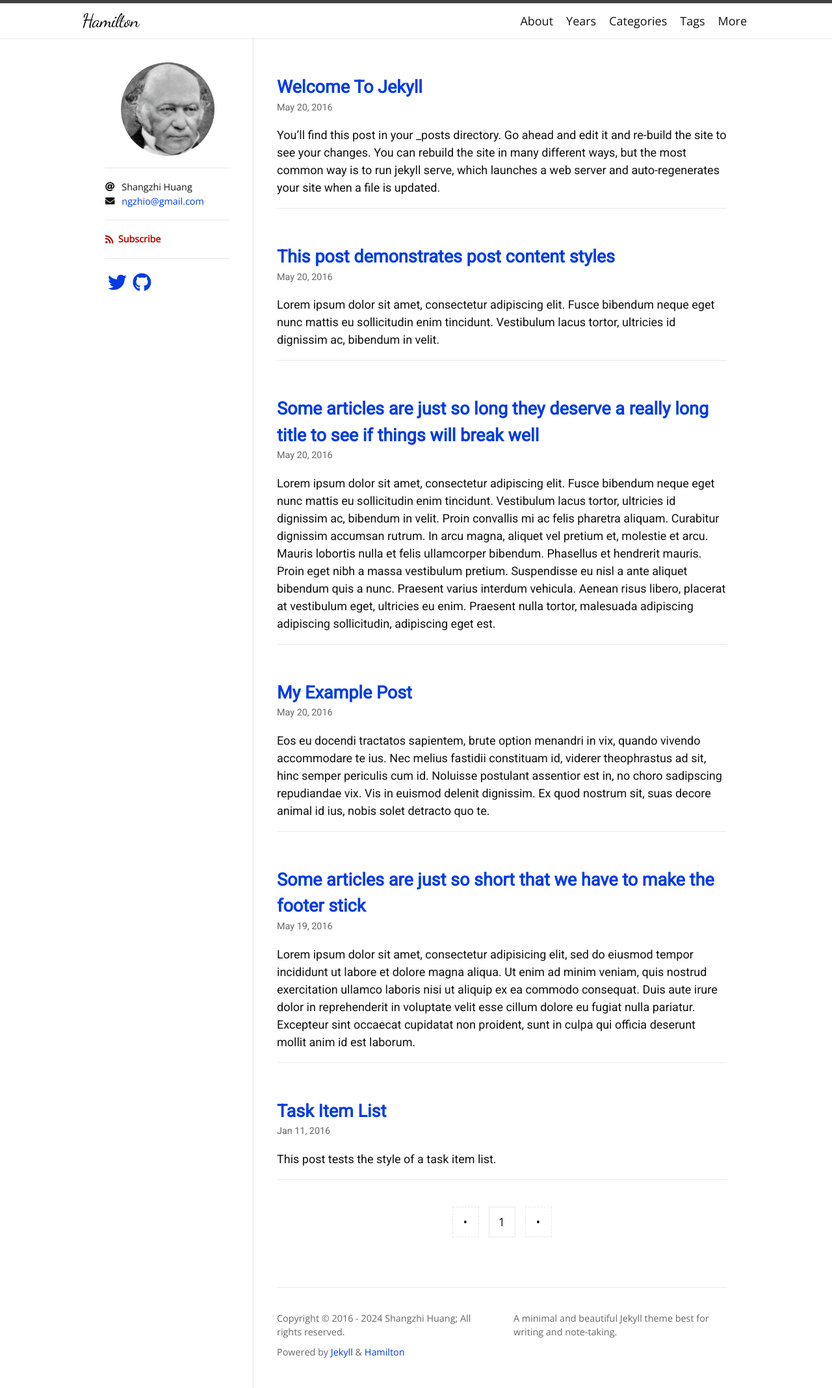
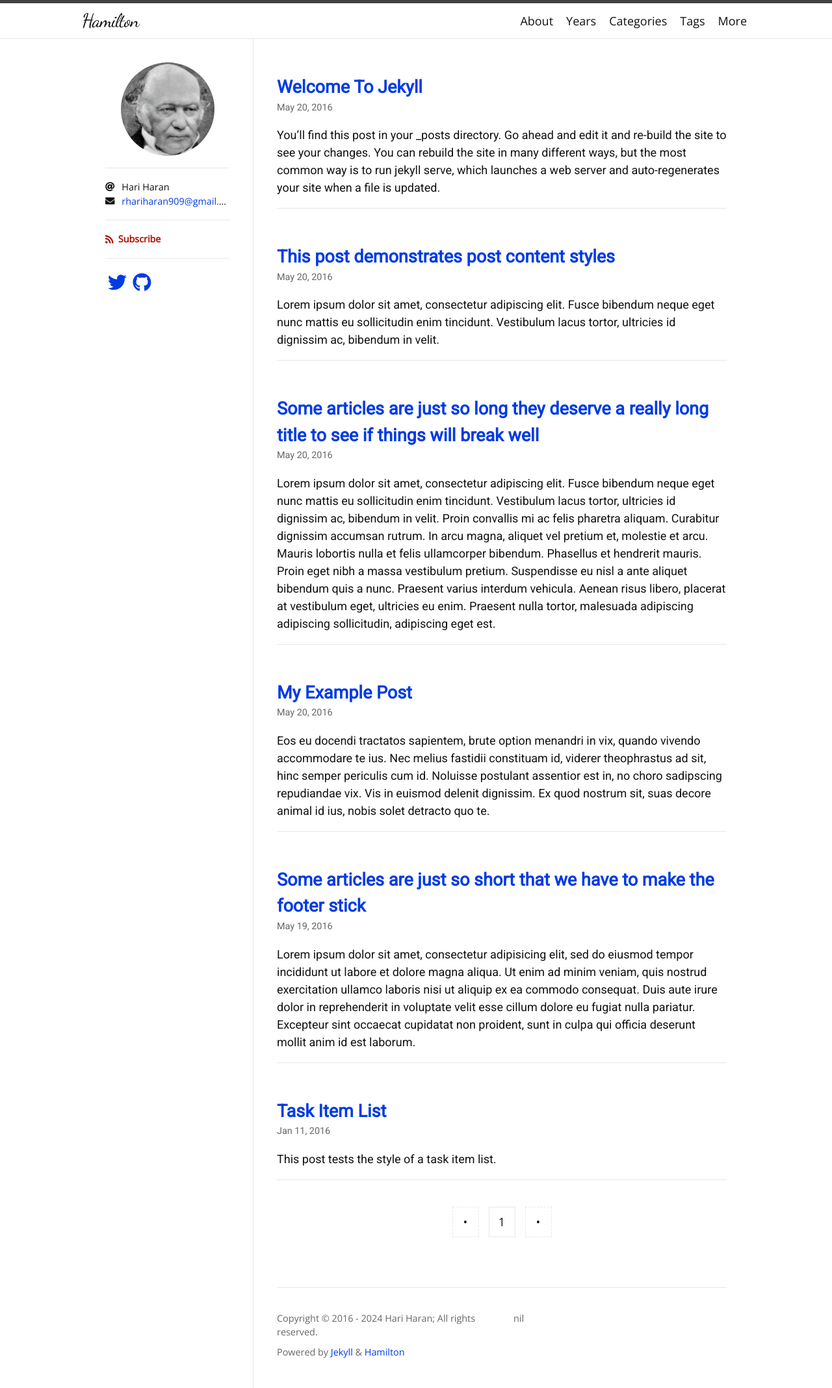
Before and after one commit to hariharan382/drint.github.io, a Jekyll site: the page built from index.html, in a window 1280 px wide. Shown: the whole page at 65% size. Built offline with Jekyll 4.4.1, drawn with Linux system fonts in a browser that asks for light colours; nearby versions of some CDN libraries; some web fonts are replaced; the list of posts is cut into pages by our own code.

Commit message:
second commit

```diff
--- a/_config.yml
+++ b/_config.yml
@@ -1,8 +1,8 @@
 title: Hamilton
-description: A minimal and beautiful Jekyll theme best for writing and note-taking.
-author: Shangzhi Huang
+description: nil
+author: Hari Haran
 avatar: /logo.png
-email: ngzhio@gmail.com
+email: rhariharan909@gmail.com
 
 plugins:
   - jekyll-seo-tag
@@ -30,14 +30,13 @@ exclude:
 # Jekyll SEO Tag (Optional)
 # =========================
 twitter:
-  username: ngzhio
+  username: Drint
   card: summary
 logo: logo.png
 social:
-  name: Shangzhi Huang
+  name: Hari Haran
   links:
     - https://twitter.com/ngzhio
     - https://www.facebook.com/ngzhio
     - https://github.com/ngzhio
-google_site_verification: u4WXQl0Eu66rsQo2kRdCNx
 lang: en
```
